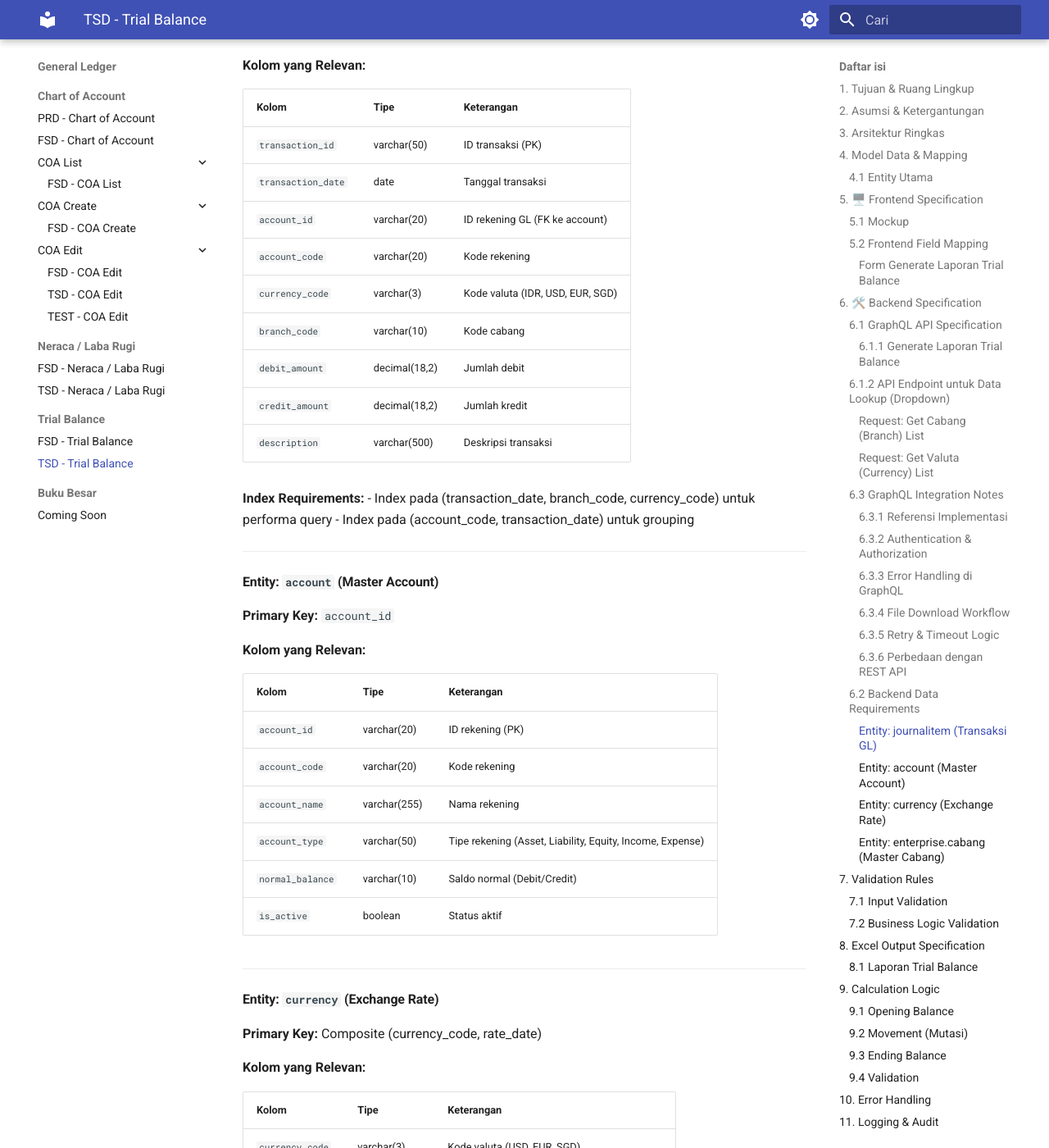
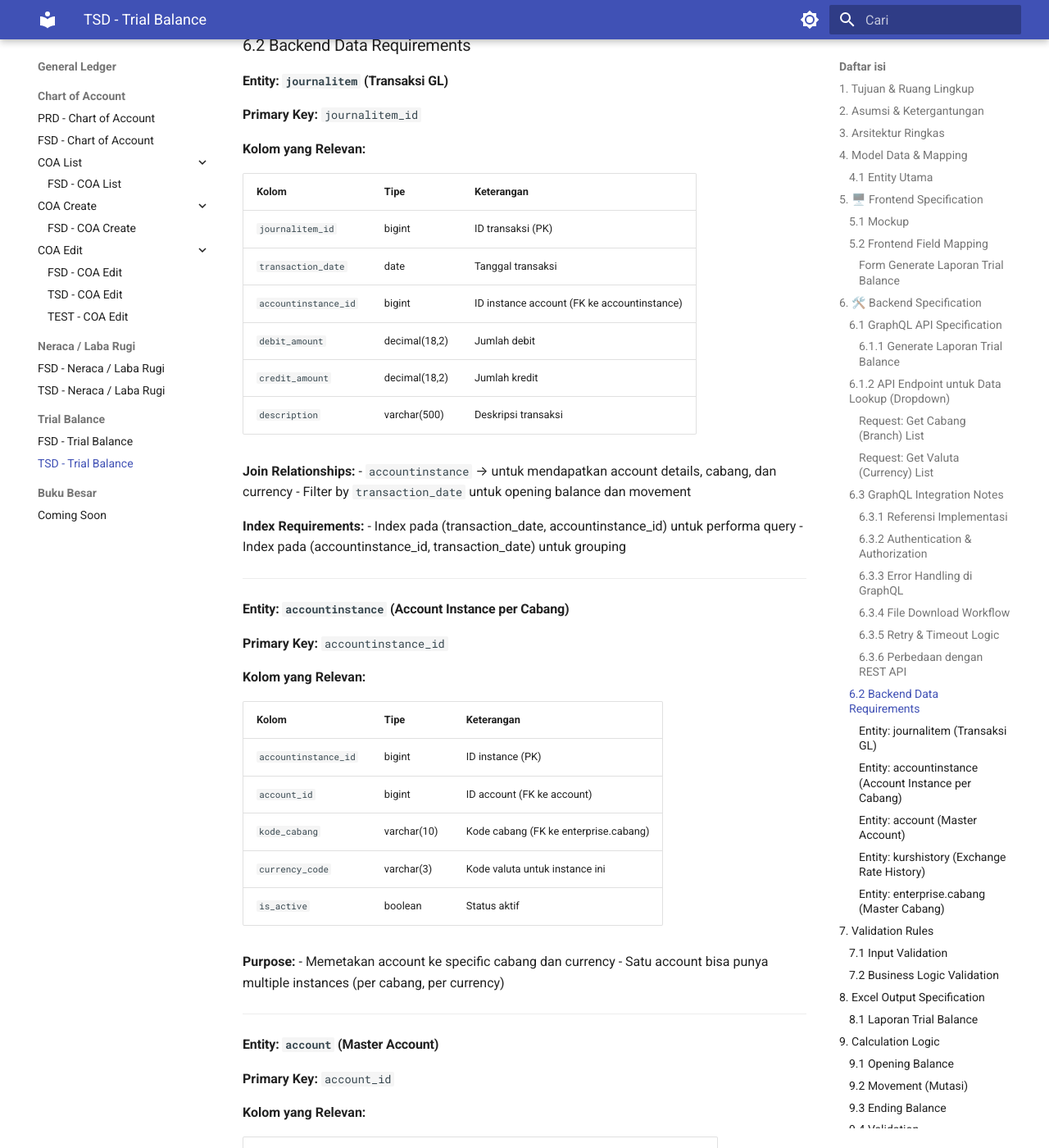
Before and after one commit to wisnu/ibank-docs, an MkDocs documentation site: the page built from docs/GL/trial-balance/TSD_trial-balance_report.md, in a window 1280 px wide and 1400 px high, scrolled down 14473 px. Shown: the whole window at 82% size. Built offline with MkDocs 1.6.1 and Material for MkDocs 9.7.7, drawn with Linux system fonts in a browser that asks for light colours; some of the changed text lies outside the part shown.

Commit message:
feat: update GL report documentation to reflect new `accountinstance` entity, standardize `kode_cabang`, use `kurshistory` for currency, and add a Trial Balance data guide.

````diff
--- a/docs/GL/trial-balance/TSD_trial-balance_report.md
+++ b/docs/GL/trial-balance/TSD_trial-balance_report.md
@@ -28,8 +28,8 @@ Dokumen ini menjabarkan spesifikasi teknis implementasi modul **Laporan Trial Ba
 
 - Data transaksi GL sudah tersedia di `journalitem` untuk periode yang diminta.
 - Master account tersedia di `account`.
-- Exchange rate tersedia di `currency` untuk konversi valuta.
-- Master branch tersedia di `enterprise.cabang`.
+- Exchange rate tersedia di `kurshistory` untuk konversi valuta.
+- Master cabang tersedia di `enterprise.cabang`.
 - User sudah login dan memiliki hak akses sesuai role.
 - File Excel template untuk Trial Balance sudah tersedia.
 
@@ -51,15 +51,15 @@ Dokumen ini menjabarkan spesifikasi teknis implementasi modul **Laporan Trial Ba
 ### 4.1 Entity Utama
 
 - `journalitem` (Transaksi GL)
-  - PK: `transaction_id`
-- `account` (Master Account)
+  - PK: `journalitem_id`
+- `accountinstance` (Instance Account per Cabang)
+  - PK: `accountinstance_id`
+- `account` (Master Chart of Account)
   - PK: `account_id`
-- `currency` (Kurs Valuta)
-  - PK: composite (currency_code, kurs_tengah_bi)
-- `kurshistory` (History Kurs)
-  - PK: composite (histry_id, history_date, currency_code, kurs_tengah_bi)
+- `kurshistory` (History Kurs Valuta)
+  - PK: `kurshistory_id`
 - `enterprise.cabang` (Master Cabang)
-  - PK: `branch_code`
+  - PK: `kode_cabang`
 
 ---
 
@@ -78,7 +78,7 @@ Link mockup UI: [trial-balance.html](./assets/trial-balance.html)
 | Mulai Tanggal | M | `start_date` | - | GraphQL variable. Format YYYY-MM-DD. Must be valid date |
 | Hingga Tanggal | M | `end_date` | - | GraphQL variable. Format YYYY-MM-DD. Must be >= Mulai Tanggal and <= today |
 | Konsolidasi Valuta | O | `is_consol_currency` | - | GraphQL variable. String: "T" or "F". If checked, `is_consol_currency` = "T" and `currency` can be empty |
-| Valuta | C | `currency` | `currency` | GraphQL variable. String: {IDR, USD, EUR, SGD}. Conditional required (if is_consol_currency = "F"). Disabled if Konsolidasi Valuta checked |
+| Valuta | C | `currency` | `kurshistory` | GraphQL variable. String: {IDR, USD, EUR, SGD}. Conditional required (if is_consol_currency = "F"). Disabled if Konsolidasi Valuta checked |
 | Konsolidasi Cabang | O | `is_consol_branch` | - | GraphQL variable. String: "T" or "F". If checked, `is_consol_branch` = "T" |
 | Cabang | O | `fund` | `enterprise.cabang` | GraphQL variable. String of branch code. Default "". Disabled if Konsolidasi Cabang checked |
 | Tampilkan hanya yang memiliki saldo | O | `is_only_has_balance` | - | GraphQL variable. String: "T" or "F". Default "F". Filter accounts with non-zero balance |
@@ -202,11 +202,12 @@ extend type Query {
 
 | Tabel | Operasi | Kolom | Join/Lookup |
 |-------|---------|-------|-------------|
-| `journalitem` | **SELECT** | transaction_id, transaction_date, account_id, account_code, currency_code, branch_code, debit_amount, credit_amount, description | WHERE transaction_date BETWEEN start_date AND end_date AND (branch_code = fund OR is_consol_branch = 'T') AND (currency_code = currency OR is_consol_currency = 'T') |
-| `journalitem` (opening) | **SELECT** | account_id, account_code, currency_code, branch_code, SUM(debit_amount), SUM(credit_amount) | WHERE transaction_date < start_date (untuk calculate opening balance) |
-| `account` | **SELECT** | account_id, account_code, account_name, account_type, normal_balance, is_active | JOIN dengan journalitem untuk mendapatkan account details |
-| `currency` | **SELECT** (conditional) | currency_code, rate_date, exchange_rate | JOIN jika is_consol_currency = 'T'. WHERE rate_date = end_date |
-| `enterprise.cabang` | **SELECT** (lookup) | branch_code, branch_name, is_active | JOIN untuk nama cabang (optional) |
+| `journalitem` | **SELECT** | journalitem_id, transaction_date, accountinstance_id, debit_amount, credit_amount, description | WHERE transaction_date BETWEEN start_date AND end_date |
+| `journalitem` (opening) | **SELECT** | journalitem_id, accountinstance_id, debit_amount, credit_amount | WHERE transaction_date < start_date (untuk calculate opening balance) |
+| `accountinstance` | **SELECT** | accountinstance_id, account_id, kode_cabang, currency_code | JOIN journalitem. Filter by kode_cabang (jika is_consol_branch = 'F'), currency_code (jika is_consol_currency = 'F') |
+| `account` | **SELECT** | account_id, account_code, account_name, account_type, normal_balance, is_active | JOIN accountinstance untuk mendapatkan account details |
+| `kurshistory` | **SELECT** (conditional) | currency_code, history_date, kurs_tengah_bi | JOIN jika is_consol_currency = 'T'. WHERE history_date = end_date |
+| `enterprise.cabang` | **SELECT** (lookup) | kode_cabang, nama_cabang, is_active | JOIN untuk nama cabang (optional) |
 
 **Request GraphQL Query:**
 
@@ -279,9 +280,9 @@ query GetReportTrialBalance($input: ReqGenerateReportTrialBalance) {
      - Ending Credit = (Opening Credit + Movement Credit) - (Opening Debit + Movement Debit) jika hasil > 0
 
 5. **Konsolidasi Valuta (jika `is_consol_currency = 'T'`):**
-   - Query exchange rate dari `currency` untuk `rate_date = end_date`
-   - Konversi semua balance (opening, movement, ending) ke IDR (base currency) menggunakan exchange_rate
-   - Aggregate balance per account per branch (merge semua currency)
+   - Query exchange rate dari `kurshistory` untuk `history_date = end_date`
+   - Konversi semua balance (opening, movement, ending) ke IDR (base currency) menggunakan kurs_tengah_bi
+   - Aggregate balance per account per cabang (merge semua currency)
    - **Note:** Konsolidasi valuta dapat dilakukan dengan atau tanpa konsolidasi cabang
 
 6. **Konsolidasi Cabang (jika `is_consol_branch = 'T'`):**
@@ -425,11 +426,14 @@ GraphQL menggunakan error format berbeda dari HTTP status codes. Error dikembali
 **Database Query:**
 
 ```sql
-SELECT branch_code, branch_name
+SELECT kode_cabang, nama_cabang
 FROM enterprise.cabang
-WHERE is_active = true
-  AND branch_code IN (SELECT branch_code FROM user_branch_access WHERE user_id = :user_id)
-ORDER BY branch_code ASC;
+WHERE kode_cabang IN (
+    SELECT kode_cabang
+    FROM enterprise.listcabangdiizinkan
+    WHERE user_id = :user_id
+  )
+ORDER BY kode_cabang ASC;
 ```
 
 ---
@@ -487,9 +491,9 @@ options: [
 
 ```sql
 SELECT DISTINCT currency_code, currency_name
-FROM currency
-WHERE is_active = true
-  AND currency_code IN ('IDR', 'USD', 'EUR', 'SGD')
+FROM kurshistory
+WHERE currency_code IN ('IDR', 'USD', 'EUR', 'SGD')
+  AND history_date = (SELECT MAX(history_date) FROM kurshistory)
 ORDER BY
   CASE currency_code
     WHEN 'IDR' THEN 1
@@ -615,25 +619,46 @@ window.open(urlPath, '_blank'); // atau menggunakan fetch/axios untuk download
 
 #### Entity: `journalitem` (Transaksi GL)
 
-**Primary Key:** `transaction_id`
+**Primary Key:** `journalitem_id`
 
 **Kolom yang Relevan:**
 
 | Kolom | Tipe | Keterangan |
 |-------|------|------------|
-| `transaction_id` | varchar(50) | ID transaksi (PK) |
+| `journalitem_id` | bigint | ID transaksi (PK) |
 | `transaction_date` | date | Tanggal transaksi |
-| `account_id` | varchar(20) | ID rekening GL (FK ke account) |
-| `account_code` | varchar(20) | Kode rekening |
-| `currency_code` | varchar(3) | Kode valuta (IDR, USD, EUR, SGD) |
-| `branch_code` | varchar(10) | Kode cabang |
+| `accountinstance_id` | bigint | ID instance account (FK ke accountinstance) |
 | `debit_amount` | decimal(18,2) | Jumlah debit |
 | `credit_amount` | decimal(18,2) | Jumlah kredit |
 | `description` | varchar(500) | Deskripsi transaksi |
 
+**Join Relationships:**
+- `accountinstance` → untuk mendapatkan account details, cabang, dan currency
+- Filter by `transaction_date` untuk opening balance dan movement
+
 **Index Requirements:**
-- Index pada (transaction_date, branch_code, currency_code) untuk performa query
-- Index pada (account_code, transaction_date) untuk grouping
+- Index pada (transaction_date, accountinstance_id) untuk performa query
+- Index pada (accountinstance_id, transaction_date) untuk grouping
+
+---
+
+#### Entity: `accountinstance` (Account Instance per Cabang)
+
+**Primary Key:** `accountinstance_id`
+
+**Kolom yang Relevan:**
+
+| Kolom | Tipe | Keterangan |
+|-------|------|------------|
+| `accountinstance_id` | bigint | ID instance (PK) |
+| `account_id` | bigint | ID account (FK ke account) |
+| `kode_cabang` | varchar(10) | Kode cabang (FK ke enterprise.cabang) |
+| `currency_code` | varchar(3) | Kode valuta untuk instance ini |
+| `is_active` | boolean | Status aktif |
+
+**Purpose:**
+- Memetakan account ke specific cabang dan currency
+- Satu account bisa punya multiple instances (per cabang, per currency)
 
 ---
 
@@ -654,36 +679,40 @@ window.open(urlPath, '_blank'); // atau menggunakan fetch/axios untuk download
 
 ---
 
-#### Entity: `currency` (Exchange Rate)
+#### Entity: `kurshistory` (Exchange Rate History)
 
-**Primary Key:** Composite (currency_code, rate_date)
+**Primary Key:** `kurshistory_id`
 
 **Kolom yang Relevan:**
 
 | Kolom | Tipe | Keterangan |
 |-------|------|------------|
+| `kurshistory_id` | bigint | ID kurs record (PK) |
 | `currency_code` | varchar(3) | Kode valuta (USD, EUR, SGD) |
-| `currency_name` | varchar(100) | Nama valuta |
-| `rate_date` | date | Tanggal kurs |
-| `exchange_rate` | decimal(18,6) | Kurs terhadap IDR (1 foreign currency = X IDR) |
+| `history_date` | date | Tanggal kurs |
+| `kurs_tengah_bi` | decimal(18,6) | Kurs tengah BI terhadap IDR |
 
 **Logic Konversi:**
-- Balance dalam IDR = Balance dalam foreign currency × exchange_rate
+- Balance dalam IDR = Balance dalam foreign currency × kurs_tengah_bi
 - Contoh: 100 USD × 15,000 = 1,500,000 IDR
+- Query kurs pada `history_date = end_date` untuk konsolidasi valuta
 
 ---
 
 #### Entity: `enterprise.cabang` (Master Cabang)
 
-**Primary Key:** `branch_code`
+**Primary Key:** `kode_cabang`
 
 **Kolom yang Relevan:**
 
 | Kolom | Tipe | Keterangan |
 |-------|------|------------|
-| `branch_code` | varchar(10) | Kode cabang (PK) |
-| `branch_name` | varchar(255) | Nama cabang |
+| `kode_cabang` | varchar(10) | Kode cabang (PK) |
+| `nama_cabang` | varchar(255) | Nama cabang |
 | `is_active` | boolean | Status aktif |
+
+**Access Control:**
+- User access rights managed via `enterprise.listcabangdiizinkan` table
 
 ---
 
@@ -887,8 +916,9 @@ IF Total_Ending_Debit != Total_Ending_Credit THEN
 ### 12.1 Query Optimization
 
 - **Indexes:**
-  - Index pada `journalitem` untuk kolom: (transaction_date, account_code, branch_code, currency_code)
-  - Index pada `journalitem` untuk kolom: (account_code, transaction_date, currency_code, branch_code)
+  - Index pada `journalitem` untuk kolom: (transaction_date, accountinstance_id)
+  - Index pada `accountinstance` untuk kolom: (account_id, kode_cabang, currency_code)
+  - Index pada `kurshistory` untuk kolom: (history_date, currency_code)
   - Composite index untuk performa optimal saat filter dan grouping
 
 - **Query Strategy:**
````
Also changed, not shown: docs/GL/balance-sheet/TSD_balance-sheet_report.md (+2 -3 lines).
